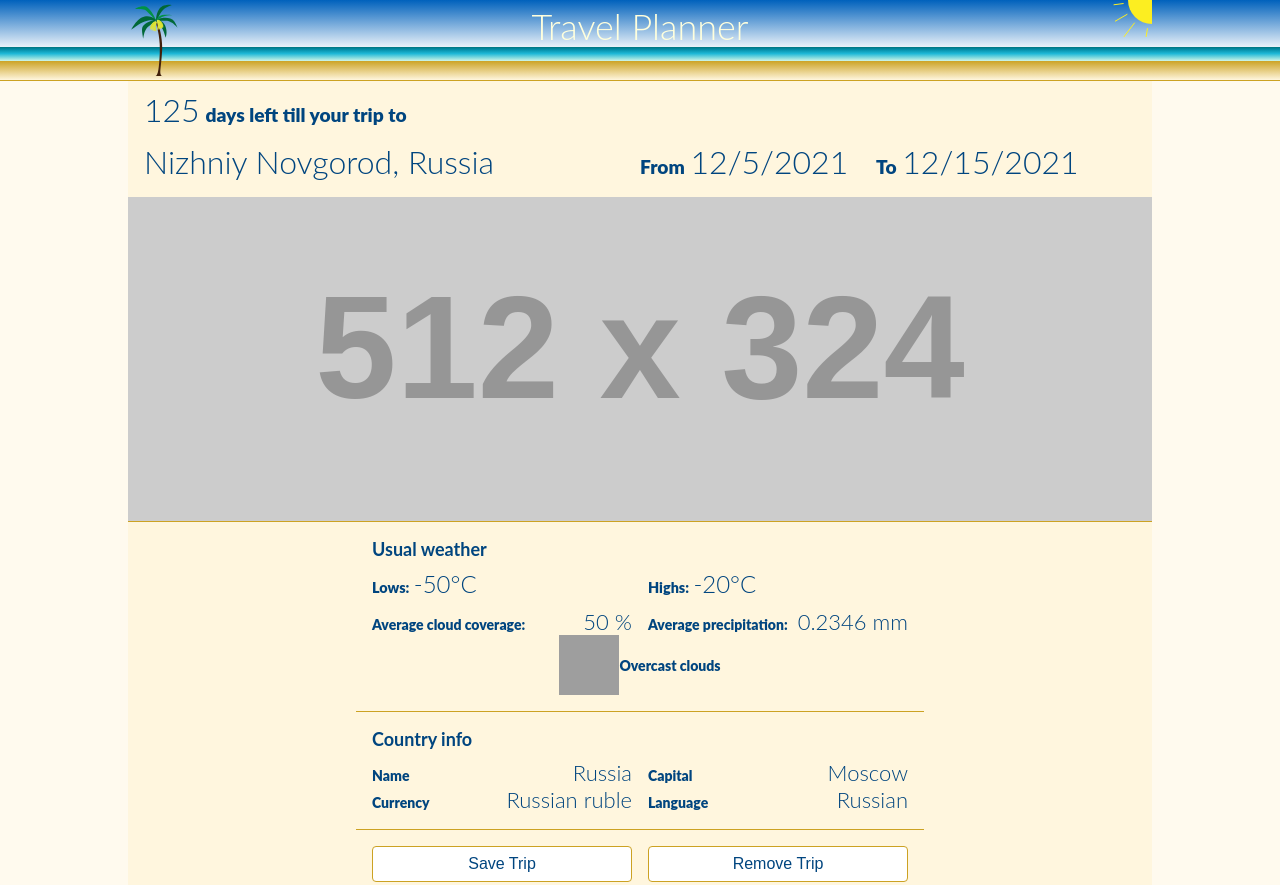
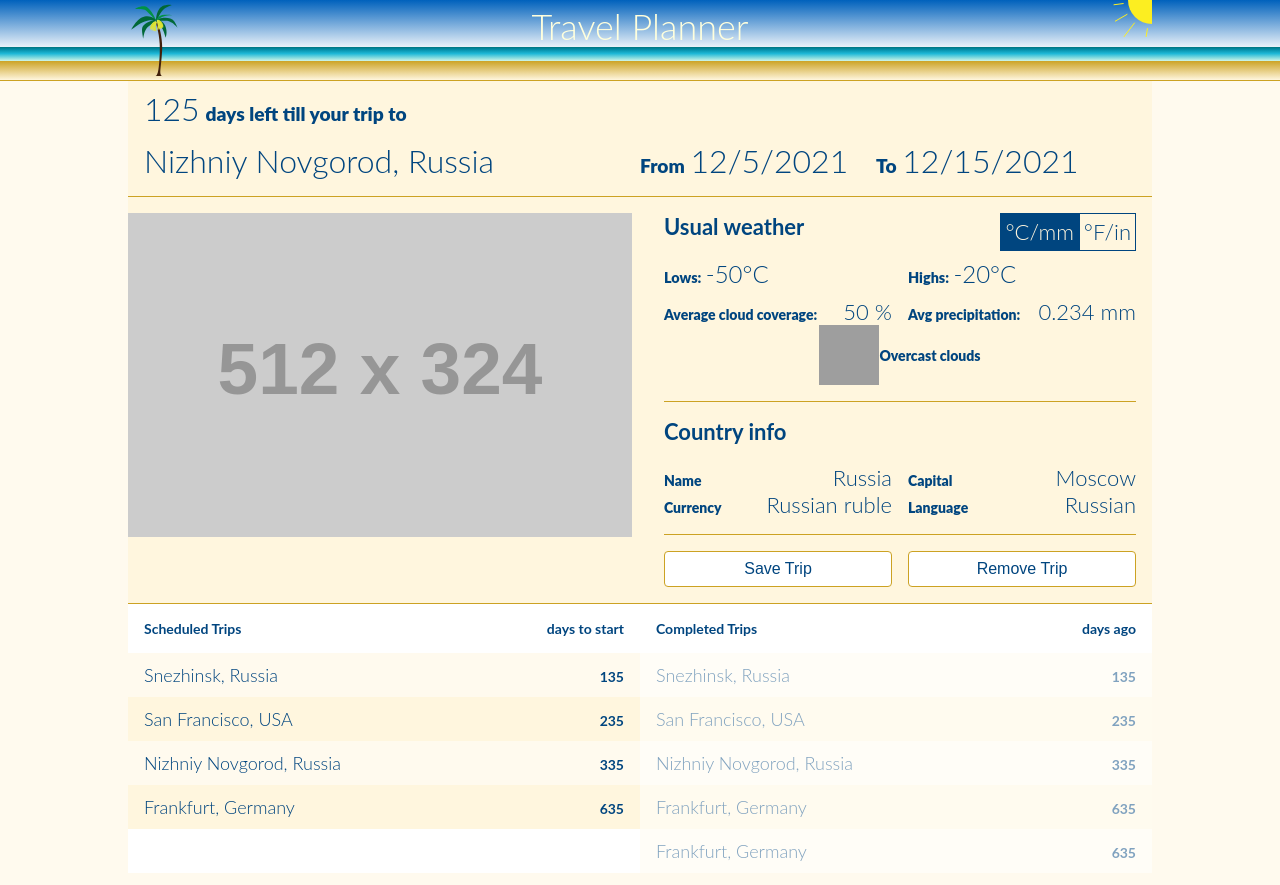
Before and after one commit to el-mariachi/travel-planner, a website built with webpack: page src/static/current.html in a window 1280 px wide. Shown: the top 885 px of the page. Built offline with nearby package versions, Linux system fonts and the light colour scheme; grey boxes are pictures that could not be loaded; placeholder pictures from the web are drawn by us.

Commit message:
feat: Static layout ready

```diff
--- a/src/client/styles/button.scss
+++ b/src/client/styles/button.scss
@@ -2,7 +2,7 @@
     width: 100%;
     height: 36px;
     border-radius: 4px;
-    border: 1px solid $sandDark;
+    border: $stb;
     background: $white;
     color: $blue;
     font-size: 1.6em;
@@ -18,7 +18,7 @@
 .button:focus {
     background: $white;
     color: $blue;
-    border: 1px solid $sandDark;
+    border: $stb;
     outline: none;
 }
 */
--- a/src/client/styles/colors.scss
+++ b/src/client/styles/colors.scss
@@ -12,3 +12,5 @@ $blue: #00457f;
 $rusty: #b46422;
 $error: #960c0c;
 $grey: #666;
+
+$stb: 1px solid $sandDark;
--- a/src/client/styles/header.scss
+++ b/src/client/styles/header.scss
@@ -2,7 +2,7 @@
     width: 100%;
     height: 80px;
     background: linear-gradient(to bottom,  #0061bc 0%,#eaf2f9 59%,#007780 59%,#00869e 61%,#1eb8d7 67%,#ccf4e5 76%,#cca223 76%,#fff6de 100%);
-    border-bottom: 1px solid $sandDark;
+    border-bottom: $stb;
 }
 
 .header__title {
--- a/src/client/styles/input.scss
+++ b/src/client/styles/input.scss
@@ -1,6 +1,6 @@
 .input {
     height: 36px;
-    border: 1px solid $sandDark;
+    border: $stb;
     border-radius: 4px;
     font-size: 1.6em;
     padding: 0 8px;
--- a/src/client/styles/trip.scss
+++ b/src/client/styles/trip.scss
@@ -13,7 +13,7 @@
 }
 
 .trip--data-main {
-    border-bottom: 1px solid $sandDark;
+    border-bottom: $stb;
 }
 
 .trip--data-meta {
@@ -97,13 +97,16 @@
 }
 
 .trip__category {
+    border-top: $stb;
+}
+
+.trip__category_inner {
     padding: 16px;
     box-sizing: border-box;
     width: 100%;
     display: flex;
     flex-wrap: wrap;
     justify-content: space-between;
-    border-top: 1px solid $sandDark;
     max-width: 568px;
     margin: 0 auto;
 }
@@ -114,6 +117,9 @@
 
 .trip__header {
     width: 100%;
+    display: flex;
+    justify-content: space-between;
+    padding-bottom: 8px;
 }
 
 .trip__category_title {
@@ -198,6 +204,16 @@
 }
 
 @media screen and (min-width: 568px) {
+    .trip__category_title {
+        font-size: 2.2em;
+    }
+
+    .trip__countdown,
+    .trip__destination,
+    .trip__date {
+        font-size: 3.2em;
+    }
+
     .trip__date {
         flex-direction: row;
         align-content: flex-end;
@@ -226,22 +242,47 @@
     .trip__image {
         height: 64vw;
     }
-
-    .trip__countdown,
-    .trip__destination,
-    .trip__date {
-        font-size: 3.2em;
-    }
 }
 
 @media screen and (min-width: 1020px) {
+    .trip__inner {
+        display: flex;
+        flex-wrap: wrap;
+        justify-content: space-between;
+    }
+
     .trip__head {
         max-width: unset;
         display: flex;
         flex-direction: column;
         flex-wrap: wrap;
-        height: 100px;
+        height: 116px;
         justify-content: flex-end;
+        border-bottom: $stb;
+        padding-bottom: 16px;
+    }
+
+    .trip__category {
+        border: 0;
+    }
+
+    .trip__category_inner {
+        border-bottom: $stb;
+        width: auto;
+        padding: 16px 0;
+        margin: 0 16px;
+    }
+
+    .trip__control .trip__category_inner {
+        border-bottom: none;
+    }
+
+    .trip--data-main {
+        border-bottom: none;
+    }
+
+    .trip__section {
+        width: calc(50% - 8px);
     }
 
     .trip__countdown,
--- a/src/client/styles/trips.scss
+++ b/src/client/styles/trips.scss
@@ -5,7 +5,7 @@
 }
 
 .trips__list {
-    border-top: 1px solid $sandDark;
+    border-top: $stb;
     background: $white;
 }
 
--- a/src/client/styles/units.scss
+++ b/src/client/styles/units.scss
@@ -1,3 +1,29 @@
 .units {
-    display: none;
+    font-size: 1.8em;
+    font-weight: 300;
+    display: flex;
 }
+
+.units__item {
+    border: 1px solid $blue;
+    padding: 4px;
+    color: $blue;
+    cursor: pointer;
+}
+
+.units--active {
+    color: $sandLite;
+    background-color: $blue;
+    cursor: unset;
+}
+
+.units__item:not(.units--active):hover {
+    color: $sandLite;
+    background-color: $rusty;
+}
+
+@media screen and (min-width: 568px) {
+    .units {
+        font-size: 2.2em;
+    }
+}
--- a/src/static/current.html
+++ b/src/static/current.html
@@ -16,7 +16,6 @@
         <main class="main">
             <div class="trip trip--status-scheduled">
                 <div class="trip__inner">
-                    <div class="trip__section trip--data-main">
                     <div class="trip__head">
                         <div class="trip__countdown">125</div>
                         <h2 class="trip__destination">Nizhniy Novgorod, Russia</h2>
@@ -25,13 +24,18 @@
                             <span class="trip__date trip__to">12/15/2021</span>
                         </div>
                     </div>
+                    <div class="trip__section trip--data-main">
                         <div class="trip__image"></div>
                     </div>
                     <div class="trip__section trip--data-meta">
                         <div class="trip__category trip--meta-weather">
+                            <div class="trip__category_inner">
                                 <header class="trip__header">
                                     <h3 class="trip__category_title">Usual weather</h3>
-                                <div class="units"></div>
+                                    <div class="units">
+                                        <span class="units__item units--active">°C/mm</span>
+                                        <span class="units__item">°F/in</span>
+                                    </div>
                                 </header>
                                 <div class="trip__temps">
                                     <span id="trip__low" class="trip__temp unit--type-c">-50</span>
@@ -42,8 +46,8 @@
                                         class="trip__param_value unit--type-percent">50</span>
                                 </div>
                                 <div class="trip__param trip__precipitation">
-                                <span class="trip__param_name">Average precipitation:</span><span
-                                    class="trip__param_value unit--type-mm">0.2346</span>
+                                    <span class="trip__param_name">Avg precipitation:</span><span
+                                        class="trip__param_value unit--type-mm">0.234</span>
                                 </div>
                                 <div id="conditions" class="trip_param">
                                     <img src="https://www.weatherbit.io/static/img/icons/a04d.png" alt="Weather icon"
@@ -51,7 +55,9 @@
                                     <span class="trip__param_name">Overcast clouds</span>
                                 </div>
                             </div>
+                        </div>
                         <div class="trip__category trip--meta-country">
+                            <div class="trip__category_inner">
                                 <header class="trip__header">
                                     <h3 class="trip__category_title">Country info</h3>
                                 </header>
@@ -72,11 +78,14 @@
                                     <span class="trip__param_value">Russian</span>
                                 </div>
                             </div>
+                        </div>
                         <div class="trip__category trip__control">
+                            <div class="trip__category_inner">
                                 <div class="trip__control_item"><button class="button">Save
                                         Trip</button></div>
                                 <div class="trip__control_item"><button class="button">Remove
                                         Trip</button></div>
+                            </div>
                         </div>
                     </div>
                 </div>
```
Also changed, not shown: 1 other file. Lines whose indentation alone changed are shown as unchanged.
